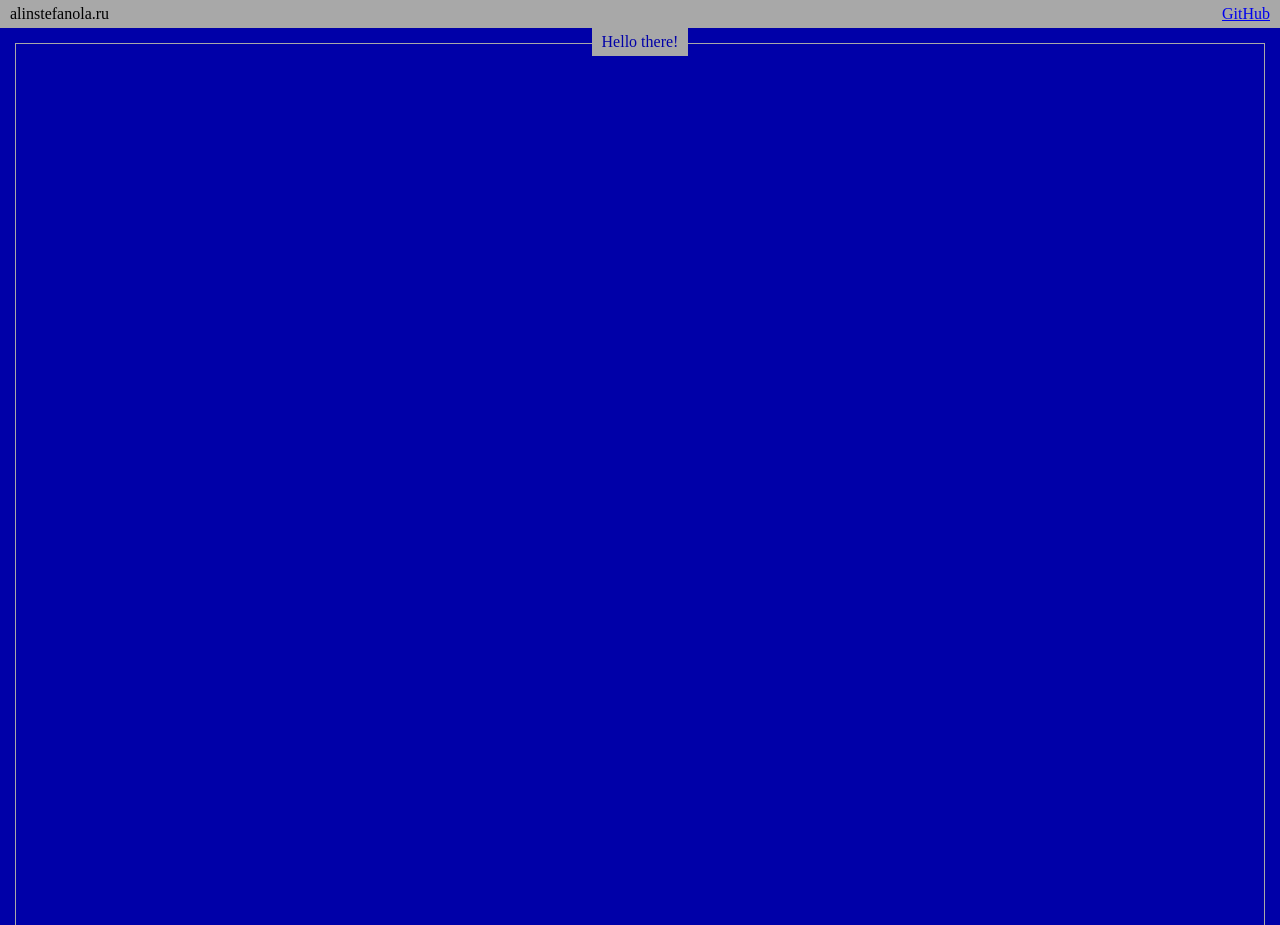
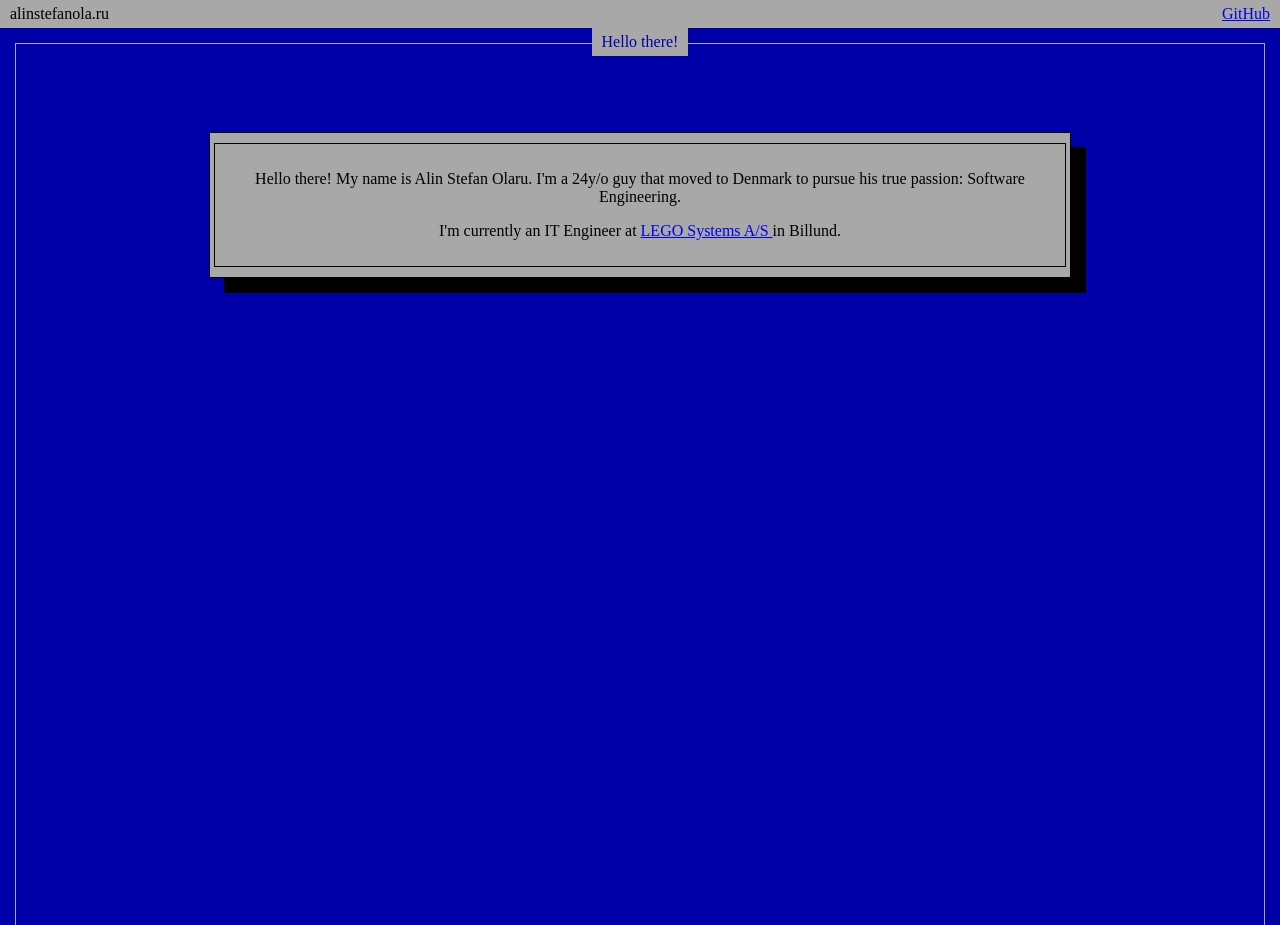
Before and after one commit to xShteff/alinstefanola.ru, a PHP site: page / in a window 1280 px wide. Run offline with PHP 8.4, Linux system fonts and the light colour scheme; some web fonts are replaced.

Commit message:
Added basic intro

```diff
--- a/index.html
+++ b/index.html
@@ -1,11 +1,11 @@
 <!DOCTYPE html>
 <html lang="en">
   <head>
-    <meta charset="UTF-8">
-    <meta name="viewport" content="width=device-width, initial-scale=1.0">
-    <meta http-equiv="X-UA-Compatible" content="ie=edge">
+    <meta charset="UTF-8" />
+    <meta name="viewport" content="width=device-width, initial-scale=1.0" />
+    <meta http-equiv="X-UA-Compatible" content="ie=edge" />
     <title>alinstefanola.ru</title>
-    <link rel="stylesheet" href="style.css">
+    <link rel="stylesheet" href="style.css" />
   </head>
   <body>
     <header>
@@ -20,6 +20,20 @@
       <div class="title">
         Hello there!
       </div>
+
+      <div class="modal">
+        <div class="border-container">
+          <p>
+            Hello there! My name is Alin Stefan Olaru. I'm a 24y/o guy that
+            moved to Denmark to pursue his true passion: Software Engineering.
+          </p>
+          <p>
+            I'm currently an IT Engineer at
+            <a href="http://lego.com/"> LEGO Systems A/S </a>
+            in Billund.
+          </p>
+        </div>
+      </div>
     </div>
   </body>
 </html>
--- a/style.css
+++ b/style.css
@@ -51,3 +51,20 @@ header .links {
     bottom: 26px;
     padding: 5px 10px;
 }
+
+.modal {
+    background: rgb(168, 168, 168);
+    border: 1px solid black;
+    width: 70%;
+    margin-left: auto;
+    margin-right: auto;
+    color: black;
+    text-align: center;
+    box-shadow: 15px 15px 0px 0px black;
+    margin-top: 50px;
+}
+
+.modal .border-container {
+    margin: 10px 4px;
+    border: 1px solid black;
+}
```
Lines whose indentation alone changed are shown as unchanged.
